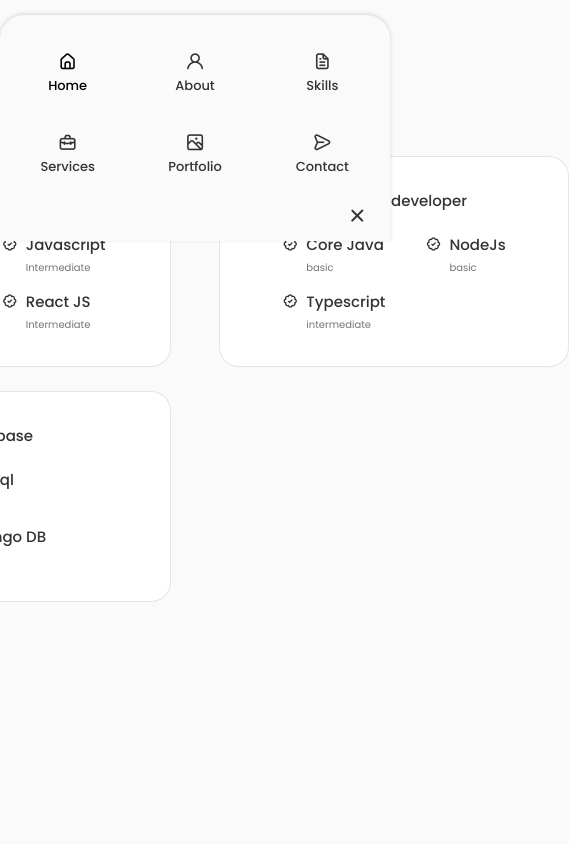
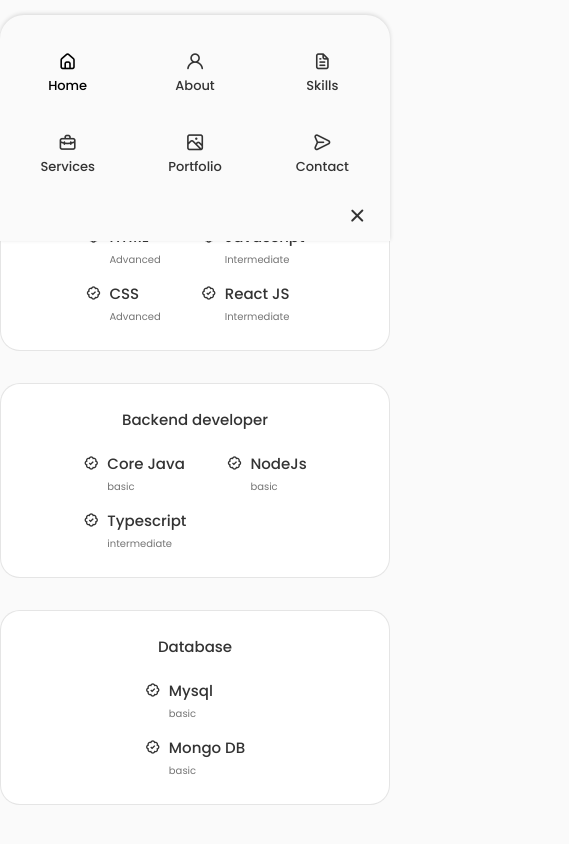
Before and after one commit to AbhishekGarg0507/portfolio_react, a React (Create React App) app: page / in a window 390 px wide. Shown: the part 1447-2291 px from the top of the page, 569 px wide, since content can reach past the window. Before the commit the page ends 2161 px from the top, so only its background shows below. Built offline with nearby package versions, Linux system fonts and the light colour scheme.

Commit message:
add styling

```diff
--- a/src/components/skills/skills.css
+++ b/src/components/skills/skills.css
@@ -49,3 +49,35 @@
 .skills__level{
     font-size: var(--tiny-font-size);
 }
+
+
+/*======================== breakpoints ======================================*/
+
+/* for larger screens */
+@media screen and (max-width:992px) {
+    .skills__container{
+        grid-template-columns: max-content;
+        row-gap: 2rem;
+    }
+  }
+
+  @media screen and (max-width:576px) {
+    .skills__container{
+        grid-template-columns: 1fr;
+    }
+
+    .skills__content{
+        padding: 1.5rem;
+    }
+  }
+  /* for small devices */
+  @media screen and (max-width:350px) {
+    .skills__box{
+        column-gap: 1.25rem;
+    }
+
+    .skills__name{
+        font-size: var(--small-font-size);
+    }
+
+  }
```
